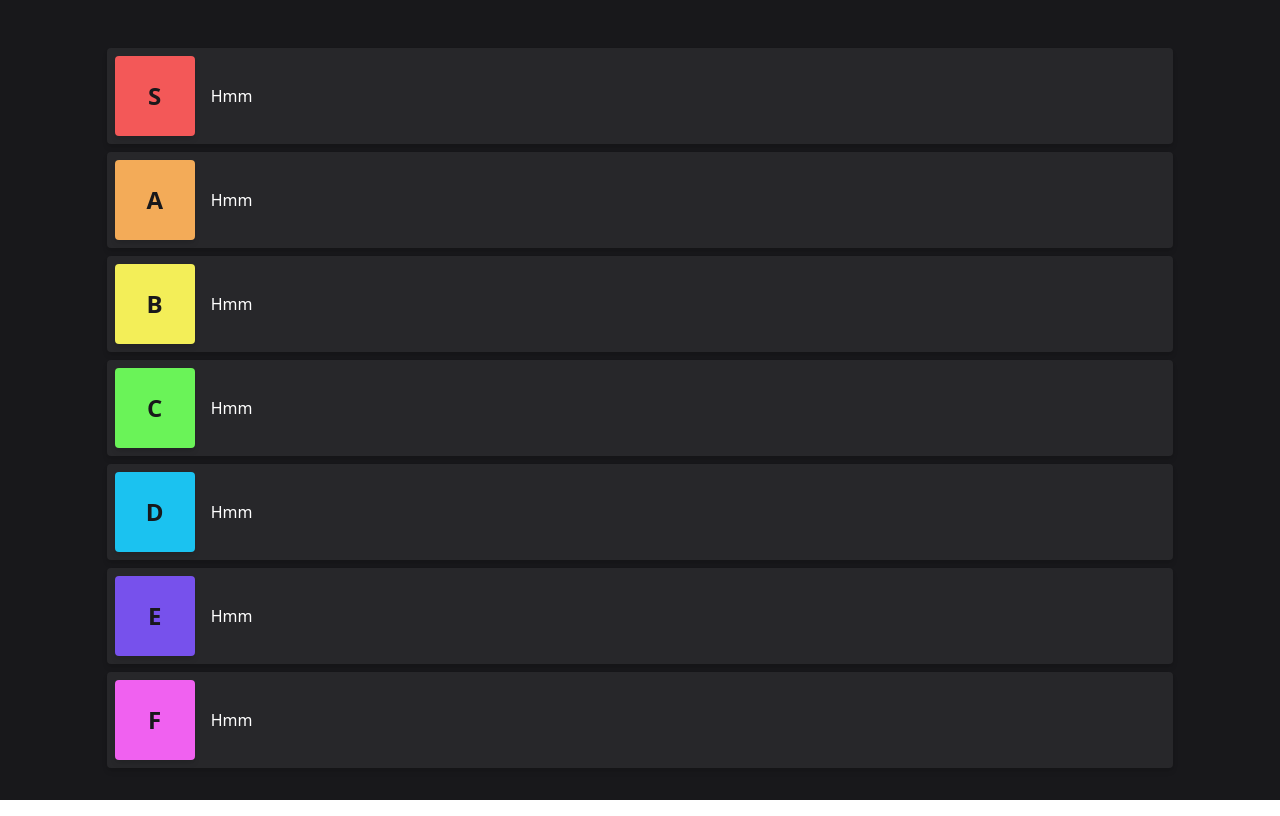
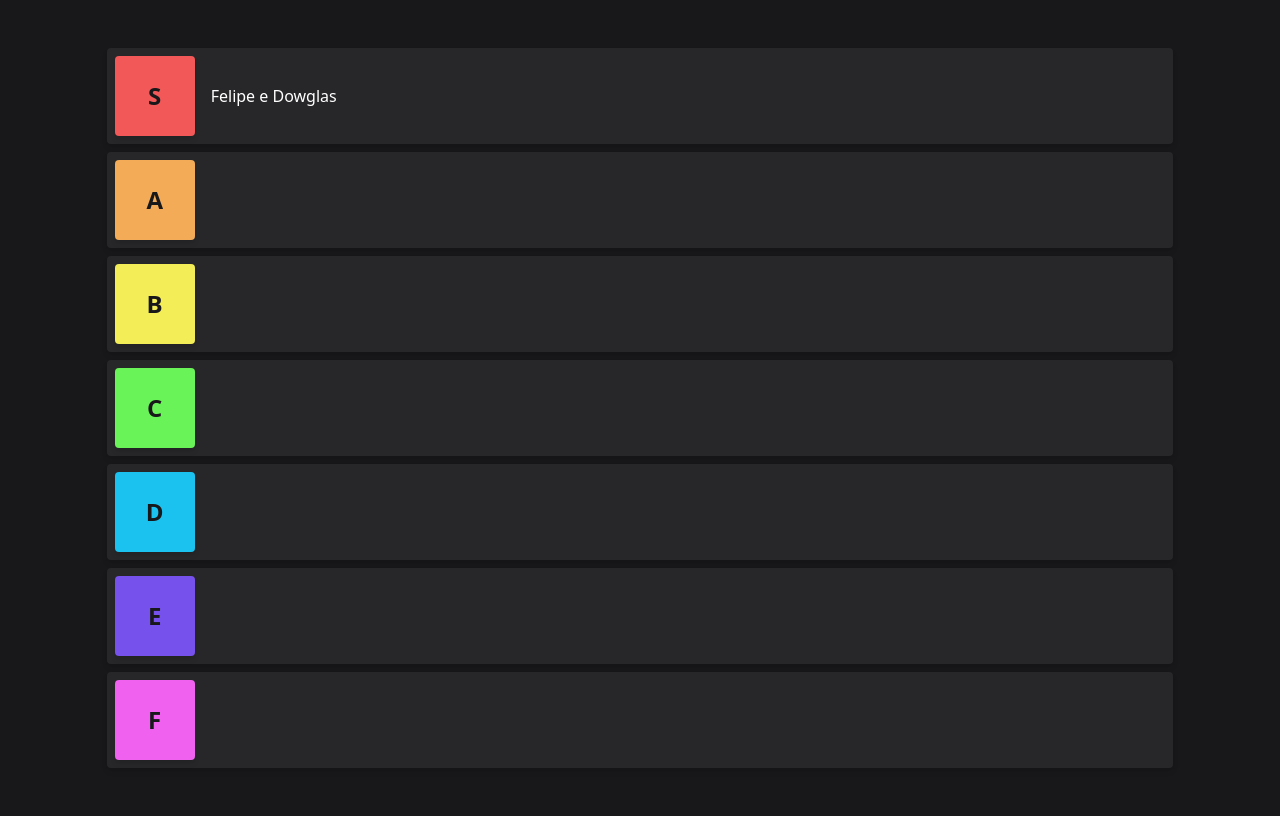
Before and after one commit to Felipstein/tier-list-frontend, a React (Vite) app: page / in a window 1280 px wide. Built offline with nearby package versions, Linux system fonts and the light colour scheme.

Commit message:
feat: Add Tier List

```diff
--- a/src/App.tsx
+++ b/src/App.tsx
@@ -5,7 +5,7 @@ import './styles/global.css';
 export const App: React.FC = () => {
 
   return (
-    <div className='h-screen bg-zinc-900 text-white'>
+    <div className='min-h-screen bg-zinc-900 text-white'>
       <TierList />
     </div>
   );
--- a/src/components/Tier.tsx
+++ b/src/components/Tier.tsx
@@ -1,18 +1,19 @@
-import { ReactNode } from 'react';
+import { memo } from 'react';
+import { formalStringList } from '../utils/string.utils';
 import { TierSquad } from './TierSquad';
 
-interface TierProps {
+export interface TierProps {
   tier: number;
   label: string;
   color: string;
-  children: ReactNode;
+  content: string[];
 }
 
-export const Tier: React.FC<TierProps> = ({ tier, label, color, children }) => {
+const Tier: React.FC<TierProps> = ({ tier, label, color, content }) => {
 
   return (
     <div
-      className='flex gap-4 bg-zinc-800 rounded shadow-md p-2 items-center'
+      className='flex gap-4 bg-zinc-800 rounded shadow-md p-2 items-center transition-transform hover:scale-105'
     >
       <TierSquad
         label={label}
@@ -20,8 +21,10 @@ export const Tier: React.FC<TierProps> = ({ tier, label, color, children }) => {
       />
 
       <div className='flex-1'>
-        {children}
+        {formalStringList(content)}
       </div>
     </div>
   );
 };
+
+export default memo(Tier);
--- a/src/components/TierList.tsx
+++ b/src/components/TierList.tsx
@@ -1,64 +1,66 @@
-import { Tier } from './Tier';
+import { useMemo, useState } from 'react';
+import Tier, { TierProps } from './Tier';
 
 export const TierList: React.FC = () => {
 
+  const [tiers] = useState<TierProps[]>([
+    {
+      tier: 2,
+      label: 'B',
+      color: '#f3ee58',
+      content: [],
+    },
+    {
+      tier: 0,
+      label: 'S',
+      color: '#f35858',
+      content: ['Felipe', 'Dowglas'],
+    },
+    {
+      tier: 1,
+      label: 'A',
+      color: '#f3ab58',
+      content: [],
+    },
+    {
+      tier: 3,
+      label: 'C',
+      color: '#6af358',
+      content: [],
+    },
+    {
+      tier: 5,
+      label: 'E',
+      color: '#7751ec',
+      content: [],
+    },
+    {
+      tier: 6,
+      label: 'F',
+      color: '#f061f0',
+      content: [],
+    },
+    {
+      tier: 4,
+      label: 'D',
+      color: '#1bc2f0',
+      content: [],
+    },
+  ]);
+
+  const tiersSorted = useMemo(() => tiers.sort((next, current) => next.tier - current.tier), [tiers]);
+
   return (
     <main className='w-10/12 max-w-7xl m-auto py-12 flex flex-col gap-2'>
-      <Tier
-        tier={0}
-        label='S'
-        color='#f35858'
-      >
-          Hmm
-      </Tier>
-
-      <Tier
-        tier={0}
-        label='A'
-        color='#f3ab58'
-      >
-          Hmm
-      </Tier>
-
-      <Tier
-        tier={0}
-        label='B'
-        color='#f3ee58'
-      >
-          Hmm
-      </Tier>
-
-      <Tier
-        tier={0}
-        label='C'
-        color='#6af358'
-      >
-          Hmm
-      </Tier>
-
-      <Tier
-        tier={0}
-        label='D'
-        color='#1bc2f0'
-      >
-          Hmm
-      </Tier>
-
-      <Tier
-        tier={0}
-        label='E'
-        color='#7751ec'
-      >
-          Hmm
-      </Tier>
-
-      <Tier
-        tier={0}
-        label='F'
-        color='#f061f0'
-      >
-          Hmm
-      </Tier>
+      {tiersSorted.map(({ tier, label, content, color }) => (
+        <Tier
+          key={tier}
+          tier={tier}
+          label={label}
+          content={content}
+          color={color}
+        />
+      ))}
     </main>
   );
 };
--- /dev/null
+++ b/src/utils/string.utils.ts
@@ -0,0 +1,18 @@
+export function formalStringList(words: string[]) {
+  if(!words || words.length === 0) {
+    return '';
+  }
+
+  if(words.length === 1) {
+    return words[0];
+  }
+
+  if(words.length === 2) {
+    return words.join(' e ');
+  }
+
+  const wordsClone = [...words];
+
+  const lastWord = wordsClone.pop();
+  return `${wordsClone.join(', ')} e ${lastWord}`;
+}
```
